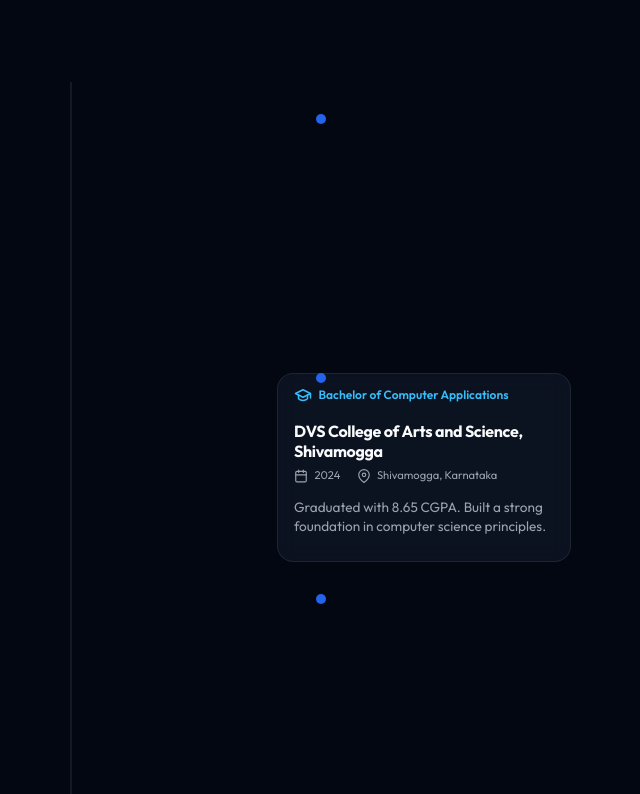
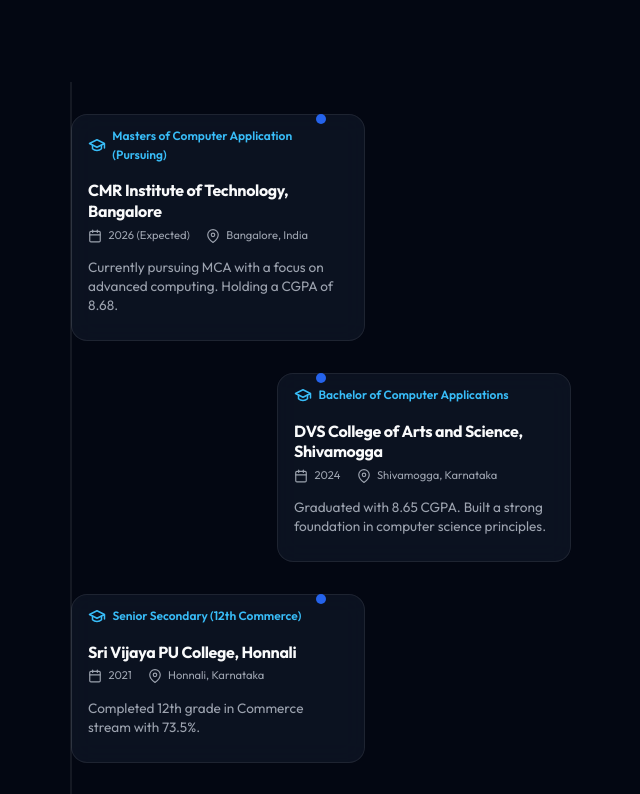
Before and after one commit to Abdul-Affan/portfolio, a React (Vite) app: page / in a window 1280 px wide. Shown: the part 2786-3580 px from the top of the page, without its empty margins (569-1209 px from the left). Built offline with nearby package versions, Linux system fonts and the light colour scheme.

Commit message:
Corrected Education card alignment: alternate and pin to center exactly

```diff
--- a/src/index.css
+++ b/src/index.css
@@ -536,12 +536,12 @@
   width: 100%;
   margin-bottom: 2rem;
   display: flex;
-  justify-content: flex-end;
+  justify-content: flex-start;
   padding-left: 50%;
 }
 
 .timeline-item:nth-child(even) {
-  justify-content: flex-start;
+  justify-content: flex-end;
   padding-left: 0;
   padding-right: 50%;
 }
```
